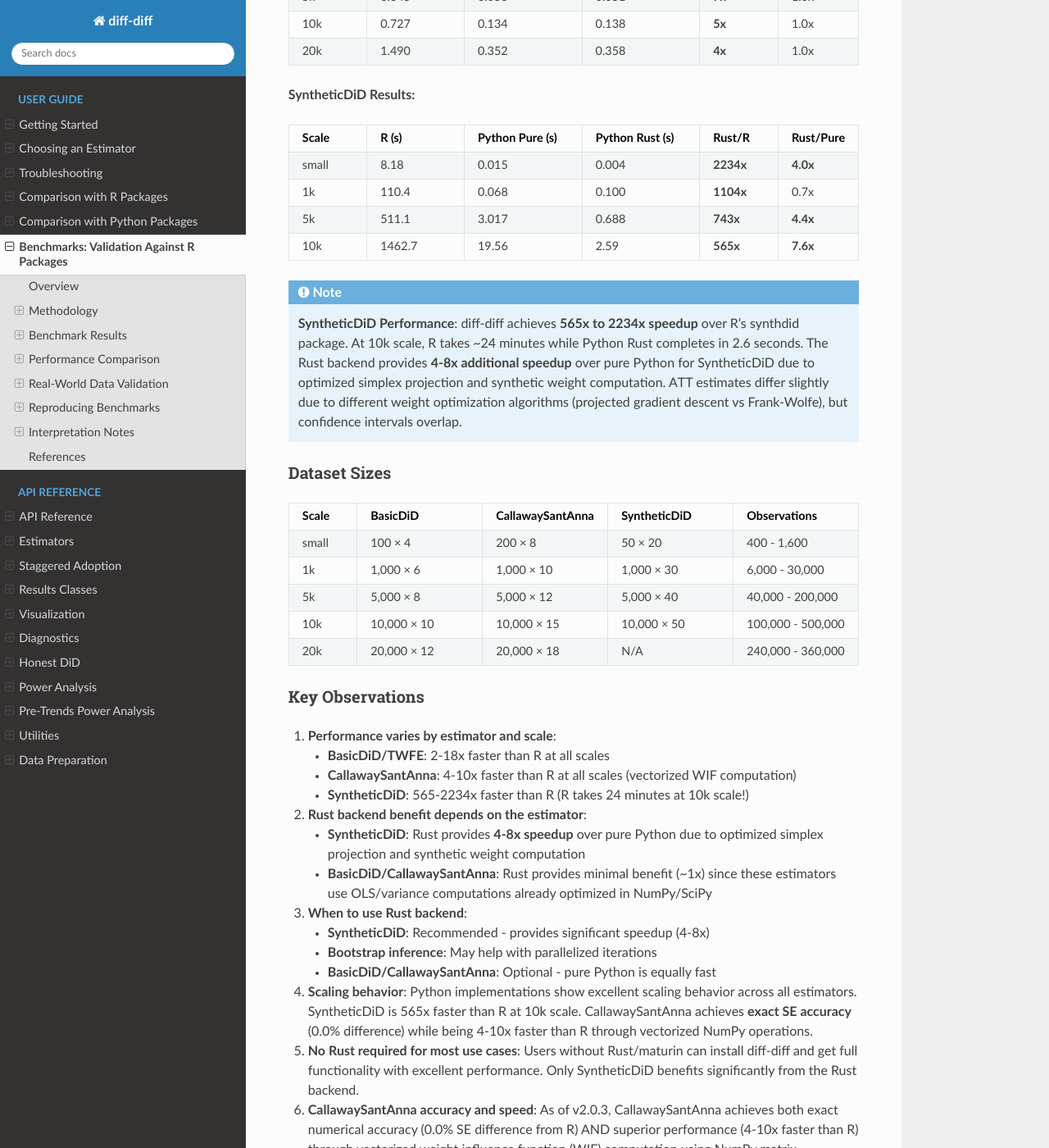
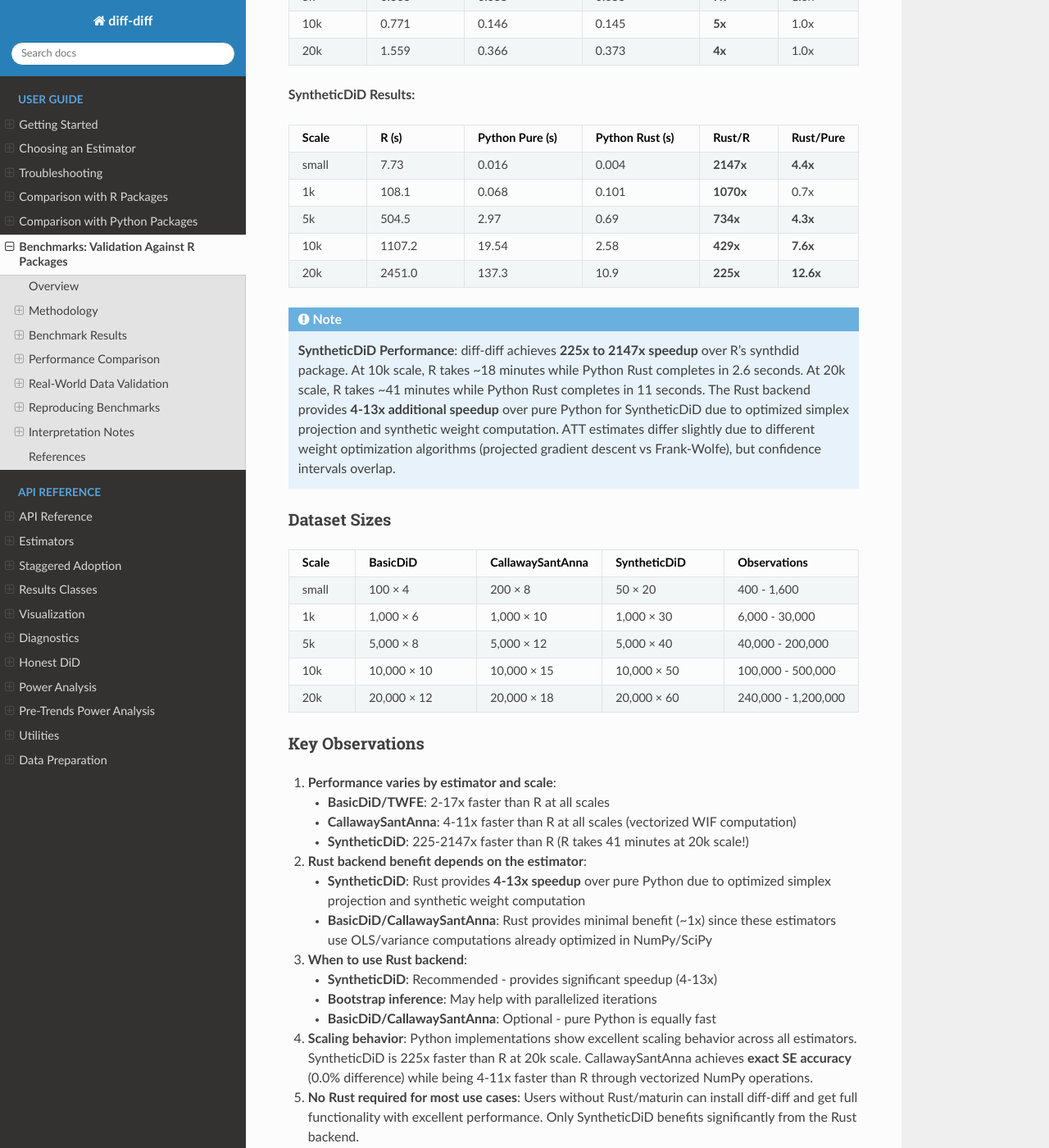
Before and after one commit to igerber/diff-diff, a Sphinx documentation site: the page built from docs/benchmarks.rst, in a window 1280 px wide and 1400 px high, scrolled down 4213 px. Shown: the whole window at 82% size. Built offline with Sphinx 7.4.7 and the Read the Docs theme 3.1.0, drawn with Linux system fonts in a browser that asks for light colours; some of the changed text lies outside the part shown.

Commit message:
Update benchmark documentation with v2.0.3 performance results
- Run full benchmark suite across all scales (small, 1k, 5k, 10k, 20k)
- Update docs/benchmarks.rst with new timing data:
  - BasicDiD/TWFE: 2-17x faster than R
  - CallawaySantAnna: 4-11x faster than R
  - SyntheticDiD: 225-2147x faster than R, Rust provides 4-13x over pure Python
  - Added 20k scale results for SyntheticDiD (R takes 41 min, Rust takes 11s)
- Add v2.0.3 results section to docs/performance-plan.md
- Document LinearRegression helper in CHANGELOG.md
- Fix version reference in TODO.md (v2.1 -> v2.0.3)

Co-Authored-By: Claude Opus 4.5 <noreply@anthropic.com>

```diff
--- a/docs/benchmarks.rst
+++ b/docs/benchmarks.rst
@@ -231,35 +231,35 @@ Three-Way Performance Summary
      - Rust/R
      - Rust/Pure
    * - small
-     - 0.035
+     - 0.034
      - 0.002
      - 0.002
-     - **18x**
+     - **17x**
      - 1.1x
    * - 1k
-     - 0.037
+     - 0.036
      - 0.003
      - 0.003
-     - **14x**
-     - 1.1x
+     - **13x**
+     - 1.0x
    * - 5k
-     - 0.038
-     - 0.008
+     - 0.042
+     - 0.005
      - 0.006
      - **7x**
-     - 1.4x
+     - 0.8x
    * - 10k
-     - 0.041
+     - 0.043
      - 0.010
-     - 0.011
+     - 0.012
      - **4x**
-     - 0.9x
+     - 0.8x
    * - 20k
      - 0.050
-     - 0.026
+     - 0.022
      - 0.025
      - **2x**
-     - 1.1x
+     - 0.9x
 
 **CallawaySantAnna Results:**
 
@@ -274,33 +274,33 @@ Three-Way Performance Summary
      - Pure/R
      - Rust/Pure
    * - small
-     - 0.070
+     - 0.069
+     - 0.006
      - 0.007
-     - 0.007
-     - **10x**
+     - **11x**
      - 1.0x
    * - 1k
-     - 0.114
-     - 0.013
+     - 0.119
+     - 0.014
      - 0.013
      - **9x**
      - 1.0x
    * - 5k
-     - 0.345
-     - 0.053
-     - 0.051
+     - 0.363
+     - 0.055
+     - 0.055
      - **7x**
      - 1.0x
    * - 10k
-     - 0.727
-     - 0.134
-     - 0.138
+     - 0.771
+     - 0.146
+     - 0.145
      - **5x**
      - 1.0x
    * - 20k
-     - 1.490
-     - 0.352
-     - 0.358
+     - 1.559
+     - 0.366
+     - 0.373
      - **4x**
      - 1.0x
 
@@ -317,35 +317,42 @@ Three-Way Performance Summary
      - Rust/R
      - Rust/Pure
    * - small
-     - 8.18
-     - 0.015
+     - 7.73
+     - 0.016
      - 0.004
-     - **2234x**
-     - **4.0x**
+     - **2147x**
+     - **4.4x**
    * - 1k
-     - 110.4
+     - 108.1
      - 0.068
-     - 0.100
-     - **1104x**
+     - 0.101
+     - **1070x**
      - 0.7x
    * - 5k
-     - 511.1
-     - 3.017
-     - 0.688
-     - **743x**
-     - **4.4x**
+     - 504.5
+     - 2.97
+     - 0.69
+     - **734x**
+     - **4.3x**
    * - 10k
-     - 1462.7
-     - 19.56
-     - 2.59
-     - **565x**
+     - 1107.2
+     - 19.54
+     - 2.58
+     - **429x**
      - **7.6x**
+   * - 20k
+     - 2451.0
+     - 137.3
+     - 10.9
+     - **225x**
+     - **12.6x**
 
 .. note::
 
-   **SyntheticDiD Performance**: diff-diff achieves **565x to 2234x speedup** over
-   R's synthdid package. At 10k scale, R takes ~24 minutes while Python Rust
-   completes in 2.6 seconds. The Rust backend provides **4-8x additional speedup**
+   **SyntheticDiD Performance**: diff-diff achieves **225x to 2147x speedup** over
+   R's synthdid package. At 10k scale, R takes ~18 minutes while Python Rust
+   completes in 2.6 seconds. At 20k scale, R takes ~41 minutes while Python Rust
+   completes in 11 seconds. The Rust backend provides **4-13x additional speedup**
    over pure Python for SyntheticDiD due to optimized simplex projection and
    synthetic weight computation. ATT estimates differ slightly due to different
    weight optimization algorithms (projected gradient descent vs Frank-Wolfe),
@@ -386,35 +393,35 @@ Dataset Sizes
    * - 20k
      - 20,000 × 12
      - 20,000 × 18
-     - N/A
-     - 240,000 - 360,000
+     - 20,000 × 60
+     - 240,000 - 1,200,000
 
 Key Observations
 ~~~~~~~~~~~~~~~~
 
 1. **Performance varies by estimator and scale**:
 
-   - **BasicDiD/TWFE**: 2-18x faster than R at all scales
-   - **CallawaySantAnna**: 4-10x faster than R at all scales (vectorized WIF computation)
-   - **SyntheticDiD**: 565-2234x faster than R (R takes 24 minutes at 10k scale!)
+   - **BasicDiD/TWFE**: 2-17x faster than R at all scales
+   - **CallawaySantAnna**: 4-11x faster than R at all scales (vectorized WIF computation)
+   - **SyntheticDiD**: 225-2147x faster than R (R takes 41 minutes at 20k scale!)
 
 2. **Rust backend benefit depends on the estimator**:
 
-   - **SyntheticDiD**: Rust provides **4-8x speedup** over pure Python due to
+   - **SyntheticDiD**: Rust provides **4-13x speedup** over pure Python due to
      optimized simplex projection and synthetic weight computation
    - **BasicDiD/CallawaySantAnna**: Rust provides minimal benefit (~1x) since
      these estimators use OLS/variance computations already optimized in NumPy/SciPy
 
 3. **When to use Rust backend**:
 
-   - **SyntheticDiD**: Recommended - provides significant speedup (4-8x)
+   - **SyntheticDiD**: Recommended - provides significant speedup (4-13x)
    - **Bootstrap inference**: May help with parallelized iterations
    - **BasicDiD/CallawaySantAnna**: Optional - pure Python is equally fast
 
 4. **Scaling behavior**: Python implementations show excellent scaling behavior
-   across all estimators. SyntheticDiD is 565x faster than R at 10k scale.
+   across all estimators. SyntheticDiD is 225x faster than R at 20k scale.
    CallawaySantAnna achieves **exact SE accuracy** (0.0% difference) while
-   being 4-10x faster than R through vectorized NumPy operations.
+   being 4-11x faster than R through vectorized NumPy operations.
 
 5. **No Rust required for most use cases**: Users without Rust/maturin can
    install diff-diff and get full functionality with excellent performance.
```
Also changed, not shown: CHANGELOG.md (+4 -0 lines), TODO.md (+1 -1 lines), docs/performance-plan.md (+29 -0 lines).
